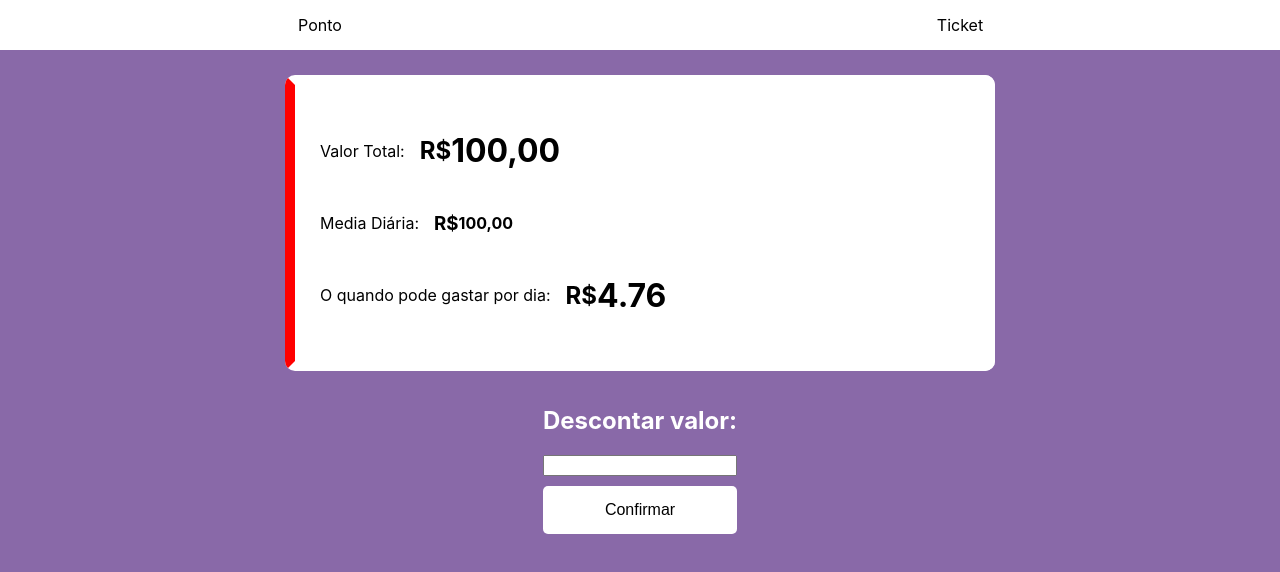
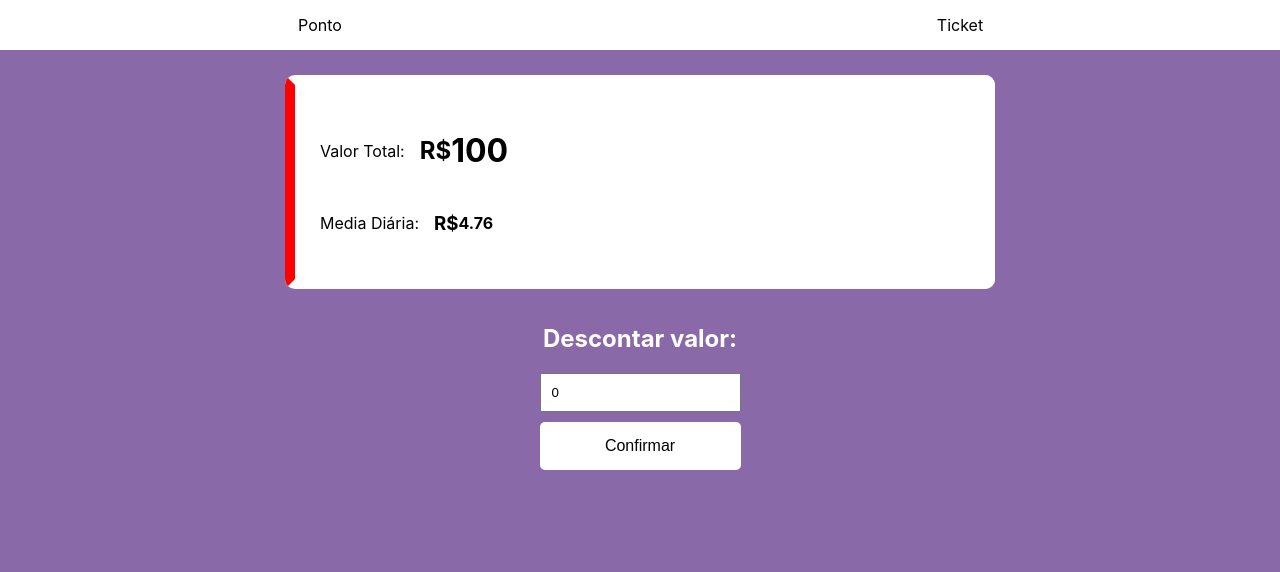
Before and after one commit to GivagoFritzen/Pinpoint-Job, a React (Create React App) app: page /ticket in a window 1280 px wide. Shown: the top 572 px of the page. Built offline with nearby package versions, Linux system fonts and the light colour scheme.

Commit message:
Criado Input Number

```diff
--- /dev/null
+++ b/src/components/input-number/InputNumber.jsx
@@ -0,0 +1,38 @@
+import React, { Component } from 'react';
+import PropTypes from 'prop-types';
+
+import './InputNumber.scss';
+
+export class InputNumber extends Component {
+    static propTypes = {
+        getValue: PropTypes.func,
+    }
+
+    state = {
+        value: 0
+    }
+
+    _handleValue(event) {
+        const { getValue } = this.props
+
+        let number = event.target.value
+        if (number === '') {
+            return
+        }
+        if (number < 0) {
+            number = Math.abs(number)
+        }
+
+        this.setState(() => ({ value: number }),
+            getValue(number))
+    }
+
+    render() {
+        const { value } = this.state
+
+        return (
+            <input className="cc-input-number" type="number" min={0} value={value}
+                pattern='[0-9]{0,5}' onChange={(event) => this._handleValue(event)} />
+        );
+    }
+}
--- /dev/null
+++ b/src/components/input-number/InputNumber.scss
@@ -0,0 +1,8 @@
+.cc-input-number {
+    padding: 10px;
+    -moz-appearance: textfield;
+    &::-webkit-outer-spin-button,
+    &::-webkit-inner-spin-button {
+        -webkit-appearance: none;
+    }
+}
--- a/src/scenes/ticket/Ticket.jsx
+++ b/src/scenes/ticket/Ticket.jsx
@@ -1,12 +1,14 @@
 import React, { Component } from 'react';
 import { Button } from '../../components/button/Button';
+import { InputNumber } from '../../components/input-number/InputNumber';
 
 import './Ticket.scss';
 
 export class Ticket extends Component {
 
     state = {
-        currentMoney: 100
+        currentMoney: 100,
+        currentDiscountValue: 0
     }
 
     _getDaysOfMonth() {
@@ -54,33 +56,43 @@ export class Ticket extends Component {
         return days;
     }
 
+    _handleDiscountMoney = () => {
+        const { currentMoney, currentDiscountValue } = this.state //#endregion
+
+        this.setState(() => ({
+            currentMoney: currentMoney - currentDiscountValue,
+        }))
+    }
+
+    _handleDiscountValue = (value) => {
+        this.setState(() => ({
+            currentDiscountValue: value,
+        }))
+    }
+
     render() {
+        const { currentMoney } = this.state
+
         return (
             <div className="ticket">
                 <div className="card">
                     <div>
                         <p>Valor Total:</p>
                         <h2>R$</h2>
-                        <h1>100,00</h1>
+                        <h1>{currentMoney}</h1>
                     </div>
 
                     <div>
                         <p>Media Diária:</p>
                         <h3>R$</h3>
-                        <h4>100,00</h4>
-                    </div>
-
-                    <div>
-                        <p>O quando pode gastar por dia:</p>
-                        <h2>R$</h2>
-                        <h1>{(this.state.currentMoney / this._getWeeDays()).toFixed(2)}</h1>
+                        <h4>{(this.state.currentMoney / this._getWeeDays()).toFixed(2)}</h4>
                     </div>
                 </div>
 
                 <div className="discount">
                     <h2>Descontar valor:</h2>
-                    <input type="number"></input>
-                    <Button text="Confirmar" onClick={() => console.log('teste')}/>
+                    <InputNumber getValue={this._handleDiscountValue} />
+                    <Button text="Confirmar" onClick={this._handleDiscountMoney} />
                 </div>
             </div>
         );
```
